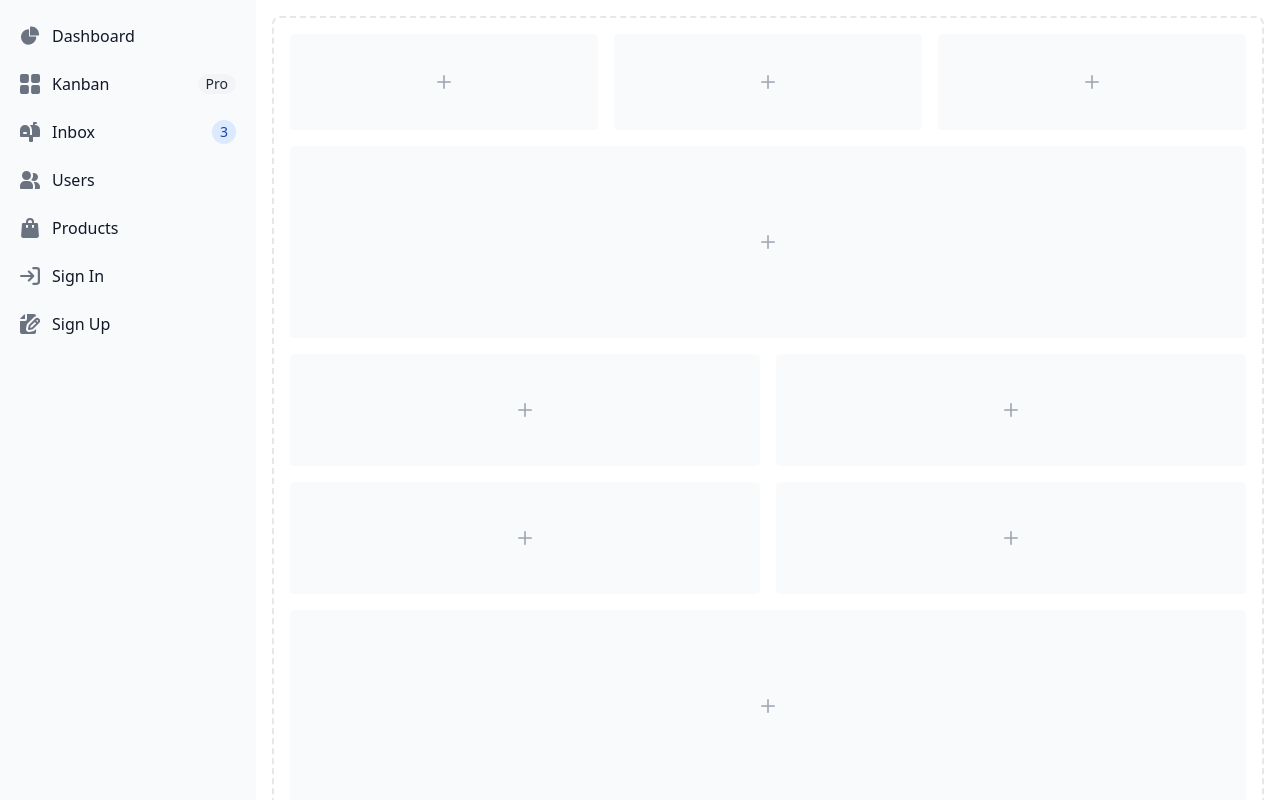
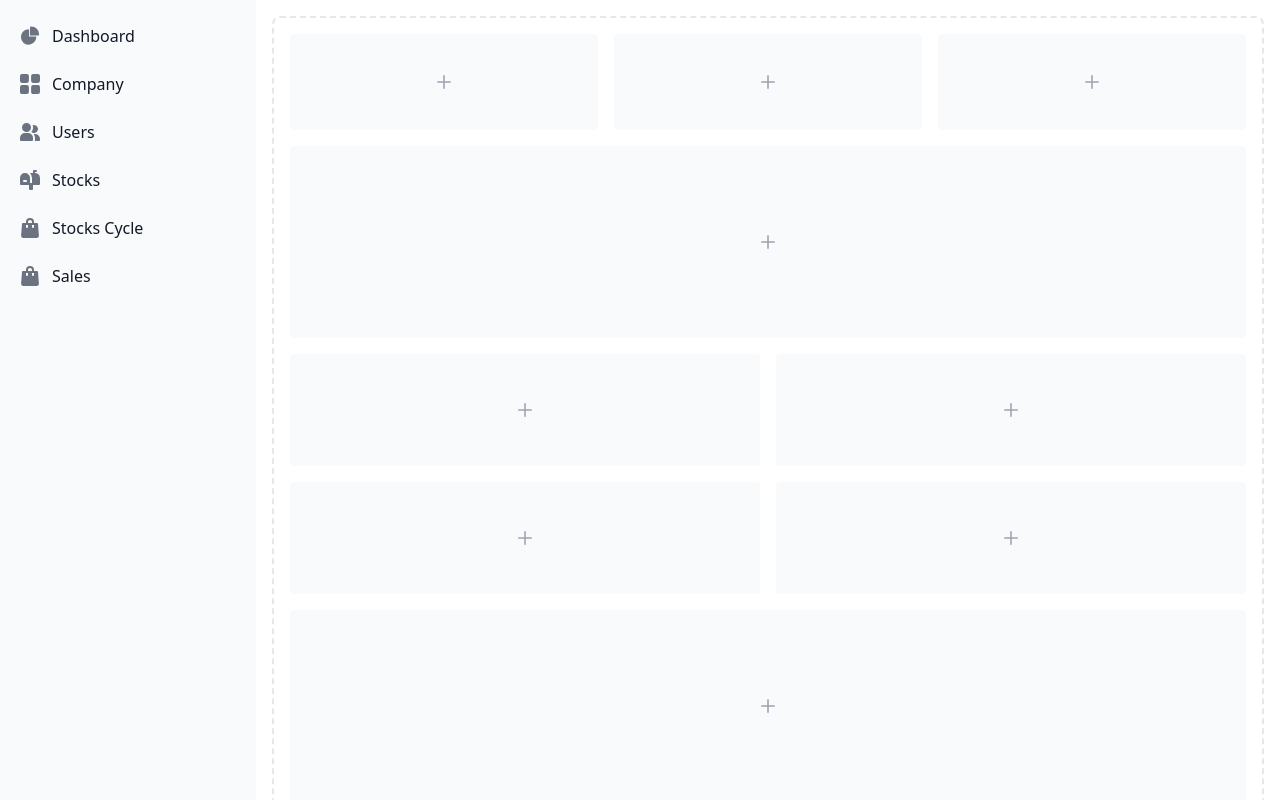
Before and after one commit to biodunbamigboye/food_store_frontend, a Vue app: page /dashboard in a window 1280 px wide. Shown: the top 800 px of the page. Built offline with nearby package versions, Linux system fonts and the light colour scheme.

Commit message:
updated commit

```diff
--- a/src/components/AsideMenuList.vue
+++ b/src/components/AsideMenuList.vue
@@ -45,34 +45,11 @@
                   d="M6.143 0H1.857A1.857 1.857 0 0 0 0 1.857v4.286C0 7.169.831 8 1.857 8h4.286A1.857 1.857 0 0 0 8 6.143V1.857A1.857 1.857 0 0 0 6.143 0Zm10 0h-4.286A1.857 1.857 0 0 0 10 1.857v4.286C10 7.169 10.831 8 11.857 8h4.286A1.857 1.857 0 0 0 18 6.143V1.857A1.857 1.857 0 0 0 16.143 0Zm-10 10H1.857A1.857 1.857 0 0 0 0 11.857v4.286C0 17.169.831 18 1.857 18h4.286A1.857 1.857 0 0 0 8 16.143v-4.286A1.857 1.857 0 0 0 6.143 10Zm10 0h-4.286A1.857 1.857 0 0 0 10 11.857v4.286c0 1.026.831 1.857 1.857 1.857h4.286A1.857 1.857 0 0 0 18 16.143v-4.286A1.857 1.857 0 0 0 16.143 10Z"
                 />
               </svg>
-              <span class="flex-1 ml-3 whitespace-nowrap">Kanban</span>
-              <span
+              <span class="flex-1 ml-3 whitespace-nowrap">Company</span>
+              <!-- <span
                 class="inline-flex items-center justify-center px-2 ml-3 text-sm font-medium text-gray-800 bg-gray-100 rounded-full dark:bg-gray-700 dark:text-gray-300"
                 >Pro</span
-              >
-            </a>
-          </li>
-          <li>
-            <a
-              href="#"
-              class="flex items-center p-2 text-gray-900 rounded-lg dark:text-white hover:bg-gray-100 dark:hover:bg-gray-700 group"
-            >
-              <svg
-                class="flex-shrink-0 w-5 h-5 text-gray-500 transition duration-75 dark:text-gray-400 group-hover:text-gray-900 dark:group-hover:text-white"
-                aria-hidden="true"
-                xmlns="http://www.w3.org/2000/svg"
-                fill="currentColor"
-                viewBox="0 0 20 20"
-              >
-                <path
-                  d="m17.418 3.623-.018-.008a6.713 6.713 0 0 0-2.4-.569V2h1a1 1 0 1 0 0-2h-2a1 1 0 0 0-1 1v2H9.89A6.977 6.977 0 0 1 12 8v5h-2V8A5 5 0 1 0 0 8v6a1 1 0 0 0 1 1h8v4a1 1 0 0 0 1 1h2a1 1 0 0 0 1-1v-4h6a1 1 0 0 0 1-1V8a5 5 0 0 0-2.582-4.377ZM6 12H4a1 1 0 0 1 0-2h2a1 1 0 0 1 0 2Z"
-                />
-              </svg>
-              <span class="flex-1 ml-3 whitespace-nowrap">Inbox</span>
-              <span
-                class="inline-flex items-center justify-center w-3 h-3 p-3 ml-3 text-sm font-medium text-blue-800 bg-blue-100 rounded-full dark:bg-blue-900 dark:text-blue-300"
-                >3</span
-              >
+              > -->
             </a>
           </li>
           <li>
@@ -104,16 +81,55 @@
                 aria-hidden="true"
                 xmlns="http://www.w3.org/2000/svg"
                 fill="currentColor"
+                viewBox="0 0 20 20"
+              >
+                <path
+                  d="m17.418 3.623-.018-.008a6.713 6.713 0 0 0-2.4-.569V2h1a1 1 0 1 0 0-2h-2a1 1 0 0 0-1 1v2H9.89A6.977 6.977 0 0 1 12 8v5h-2V8A5 5 0 1 0 0 8v6a1 1 0 0 0 1 1h8v4a1 1 0 0 0 1 1h2a1 1 0 0 0 1-1v-4h6a1 1 0 0 0 1-1V8a5 5 0 0 0-2.582-4.377ZM6 12H4a1 1 0 0 1 0-2h2a1 1 0 0 1 0 2Z"
+                />
+              </svg>
+              <span class="flex-1 ml-3 whitespace-nowrap">Stocks</span>
+            </a>
+          </li>
+          <li>
+            <a
+              href="#"
+              class="flex items-center p-2 text-gray-900 rounded-lg dark:text-white hover:bg-gray-100 dark:hover:bg-gray-700 group"
+            >
+              <svg
+                class="flex-shrink-0 w-5 h-5 text-gray-500 transition duration-75 dark:text-gray-400 group-hover:text-gray-900 dark:group-hover:text-white"
+                aria-hidden="true"
+                xmlns="http://www.w3.org/2000/svg"
+                fill="currentColor"
                 viewBox="0 0 18 20"
               >
                 <path
                   d="M17 5.923A1 1 0 0 0 16 5h-3V4a4 4 0 1 0-8 0v1H2a1 1 0 0 0-1 .923L.086 17.846A2 2 0 0 0 2.08 20h13.84a2 2 0 0 0 1.994-2.153L17 5.923ZM7 9a1 1 0 0 1-2 0V7h2v2Zm0-5a2 2 0 1 1 4 0v1H7V4Zm6 5a1 1 0 1 1-2 0V7h2v2Z"
                 />
               </svg>
-              <span class="flex-1 ml-3 whitespace-nowrap">Products</span>
+              <span class="flex-1 ml-3 whitespace-nowrap">Stocks Cycle</span>
             </a>
           </li>
           <li>
+            <a
+              href="#"
+              class="flex items-center p-2 text-gray-900 rounded-lg dark:text-white hover:bg-gray-100 dark:hover:bg-gray-700 group"
+            >
+              <svg
+                class="flex-shrink-0 w-5 h-5 text-gray-500 transition duration-75 dark:text-gray-400 group-hover:text-gray-900 dark:group-hover:text-white"
+                aria-hidden="true"
+                xmlns="http://www.w3.org/2000/svg"
+                fill="currentColor"
+                viewBox="0 0 18 20"
+              >
+                <path
+                  d="M17 5.923A1 1 0 0 0 16 5h-3V4a4 4 0 1 0-8 0v1H2a1 1 0 0 0-1 .923L.086 17.846A2 2 0 0 0 2.08 20h13.84a2 2 0 0 0 1.994-2.153L17 5.923ZM7 9a1 1 0 0 1-2 0V7h2v2Zm0-5a2 2 0 1 1 4 0v1H7V4Zm6 5a1 1 0 1 1-2 0V7h2v2Z"
+                />
+              </svg>
+              <span class="flex-1 ml-3 whitespace-nowrap">Sales</span>
+            </a>
+          </li>
+        </ul>
+        <!-- <div class="mt-14">
           <a
             href="#"
             class="flex items-center p-2 text-gray-900 rounded-lg dark:text-white hover:bg-gray-100 dark:hover:bg-gray-700 group"
@@ -133,33 +149,9 @@
                 d="M1 8h11m0 0L8 4m4 4-4 4m4-11h3a2 2 0 0 1 2 2v10a2 2 0 0 1-2 2h-3"
               />
             </svg>
-              <span class="flex-1 ml-3 whitespace-nowrap">Sign In</span>
+            <span class="flex-1 ml-3 whitespace-nowrap">Logout</span>
           </a>
-          </li>
-          <li>
-            <a
-              href="#"
-              class="flex items-center p-2 text-gray-900 rounded-lg dark:text-white hover:bg-gray-100 dark:hover:bg-gray-700 group"
-            >
-              <svg
-                class="flex-shrink-0 w-5 h-5 text-gray-500 transition duration-75 dark:text-gray-400 group-hover:text-gray-900 dark:group-hover:text-white"
-                aria-hidden="true"
-                xmlns="http://www.w3.org/2000/svg"
-                fill="currentColor"
-                viewBox="0 0 20 20"
-              >
-                <path d="M5 5V.13a2.96 2.96 0 0 0-1.293.749L.879 3.707A2.96 2.96 0 0 0 .13 5H5Z" />
-                <path
-                  d="M6.737 11.061a2.961 2.961 0 0 1 .81-1.515l6.117-6.116A4.839 4.839 0 0 1 16 2.141V2a1.97 1.97 0 0 0-1.933-2H7v5a2 2 0 0 1-2 2H0v11a1.969 1.969 0 0 0 1.933 2h12.134A1.97 1.97 0 0 0 16 18v-3.093l-1.546 1.546c-.413.413-.94.695-1.513.81l-3.4.679a2.947 2.947 0 0 1-1.85-.227 2.96 2.96 0 0 1-1.635-3.257l.681-3.397Z"
-                />
-                <path
-                  d="M8.961 16a.93.93 0 0 0 .189-.019l3.4-.679a.961.961 0 0 0 .49-.263l6.118-6.117a2.884 2.884 0 0 0-4.079-4.078l-6.117 6.117a.96.96 0 0 0-.263.491l-.679 3.4A.961.961 0 0 0 8.961 16Zm7.477-9.8a.958.958 0 0 1 .68-.281.961.961 0 0 1 .682 1.644l-.315.315-1.36-1.36.313-.318Zm-5.911 5.911 4.236-4.236 1.359 1.359-4.236 4.237-1.7.339.341-1.699Z"
-                />
-              </svg>
-              <span class="flex-1 ml-3 whitespace-nowrap">Sign Up</span>
-            </a>
-          </li>
-        </ul>
+        </div> -->
       </div>
     </aside>
   </div>
@@ -167,10 +159,8 @@
 
 <script>
 export default {
-    name: "AsideMenuList"
+  name: 'AsideMenuList'
 }
 </script>
 
-<style>
-
-</style>
+<style></style>
--- a/src/components/HeaderNav.vue
+++ b/src/components/HeaderNav.vue
@@ -1,7 +1,7 @@
 <template>
   <div class="w-full bg-gray-100">
     <div class="flex justify-between items-center h-[50px]">
-        <h1>hello</h1>
+        <h1>hello header</h1>
     </div>
   </div>
 </template>
```
Lines whose indentation alone changed are shown as unchanged.
